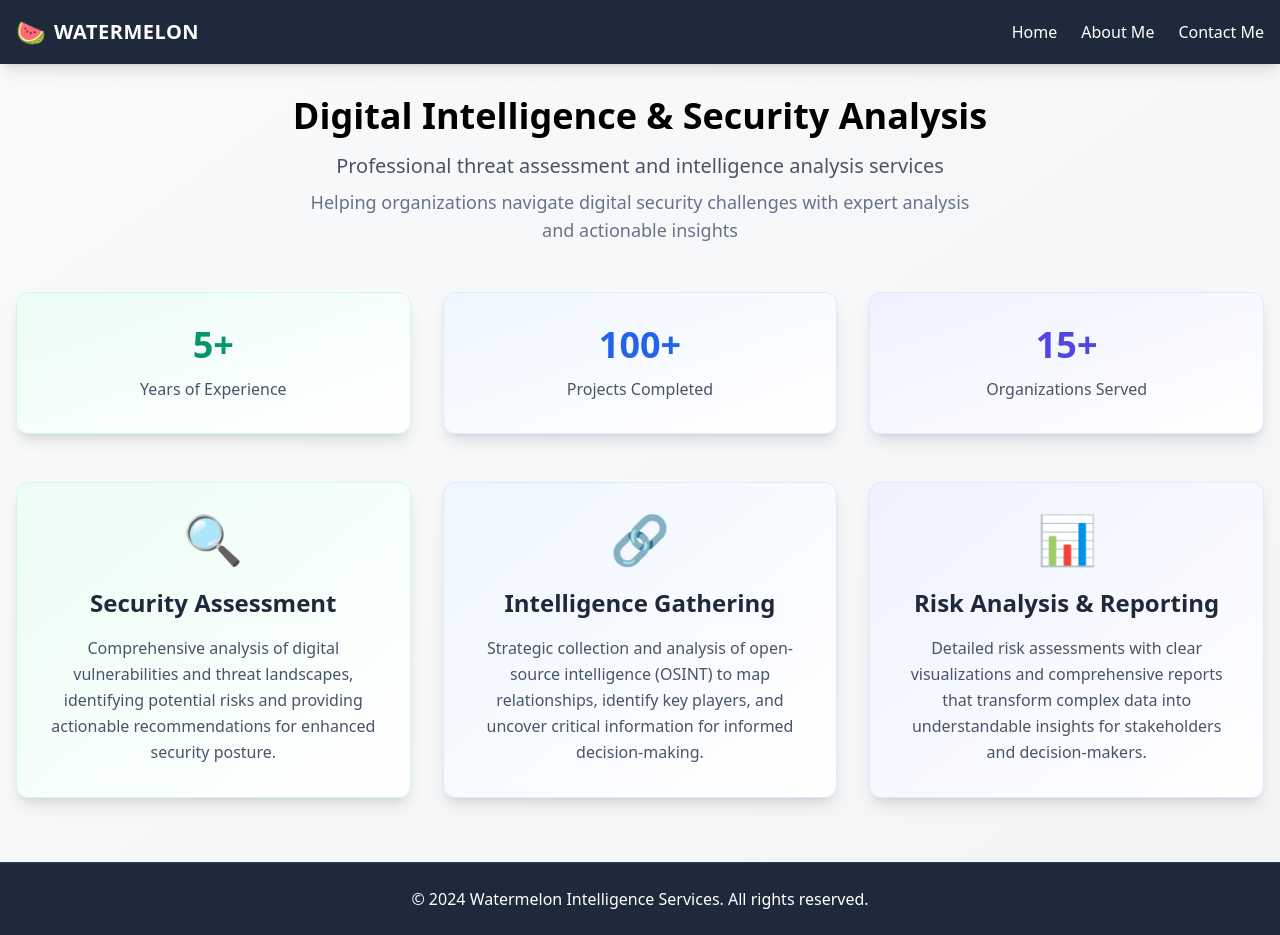
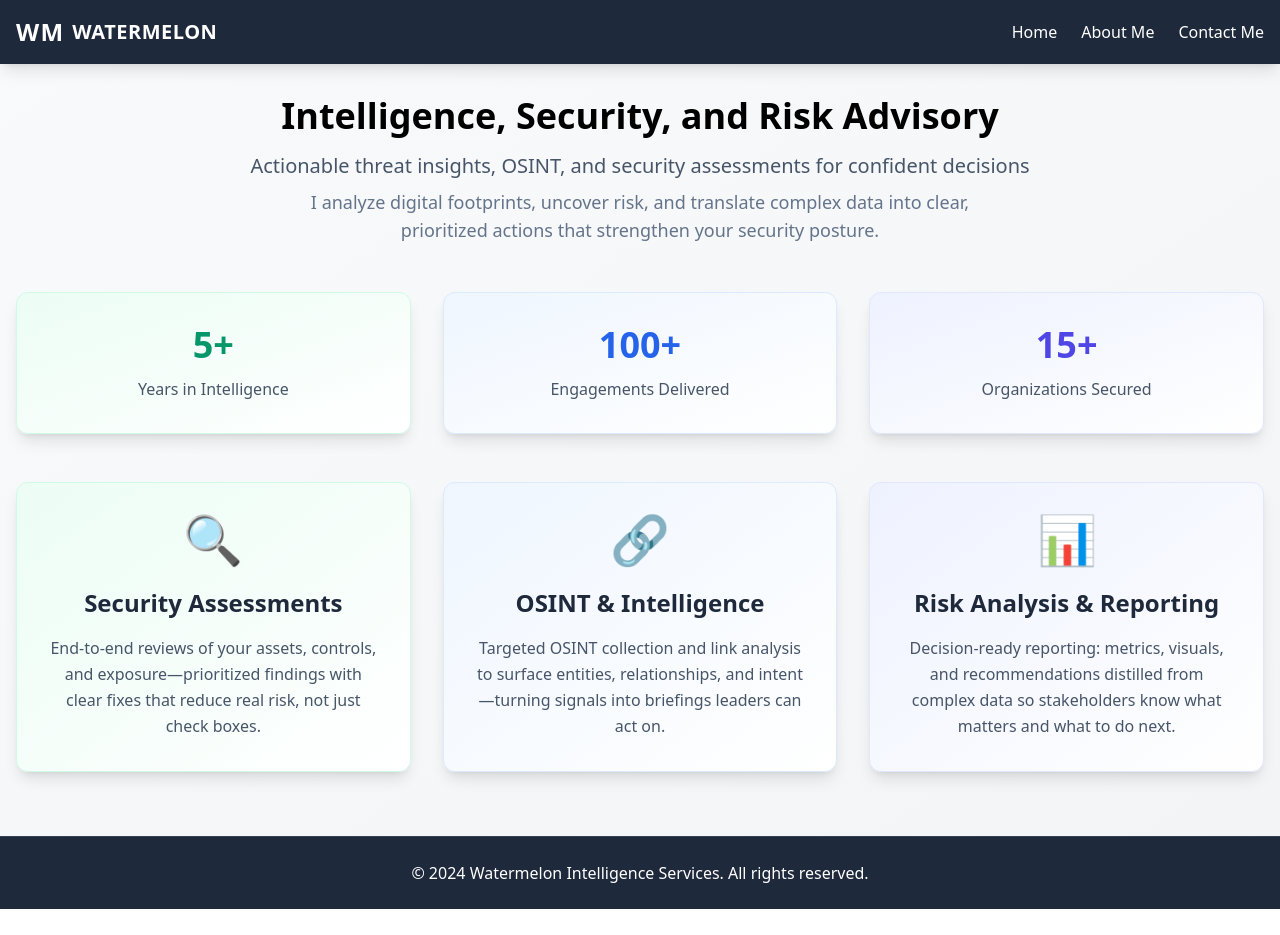
Before and after one commit to water-stack/watermelon-intelligence-services, a plain HTML site: page index.html in a window 1280 px wide. After the commit the page ends 909 px from the top, so only its background shows below. Drawn offline with nearby package versions, Linux system fonts and the light colour scheme.

Commit message:
Refine branding and content across website; update README, HTML, and scripts for consistency and clarity

```diff
--- a/index.html
+++ b/index.html
@@ -4,63 +4,80 @@
     <meta charset="UTF-8">
     <meta name="viewport" content="width=device-width, initial-scale=1.0">
     <title>Watermelon Intelligence Services</title>
+    <meta name="description" content="Digital intelligence, OSINT, security assessment, and risk analysis services delivering actionable insights for organizations.">
+    <link rel="canonical" href="index.html">
+
+    <!-- Open Graph -->
+    <meta property="og:title" content="Watermelon Intelligence Services">
+    <meta property="og:description" content="Digital intelligence, OSINT, security assessment, and risk analysis services.">
+    <meta property="og:type" content="website">
+    <meta property="og:url" content="index.html">
+
+    <!-- Twitter -->
+    <meta name="twitter:card" content="summary_large_image">
+    <meta name="twitter:title" content="Watermelon Intelligence Services">
+    <meta name="twitter:description" content="Digital intelligence, OSINT, security assessment, and risk analysis services.">
+
+    <!-- Tailwind CDN with preconnect for performance -->
+    <link rel="preconnect" href="https://cdn.tailwindcss.com">
     <script src="https://cdn.tailwindcss.com"></script>
 </head>
 <body class="bg-gradient-to-br from-gray-50 to-gray-100">
-    <header class="bg-slate-800 text-white py-4 shadow-lg">
-        <nav class="container mx-auto px-4">
+    <a href="#main" class="sr-only focus:not-sr-only focus:absolute focus:top-2 focus:left-2 bg-slate-800 text-white px-3 py-2 rounded">Skip to main content</a>
+    <header class="bg-slate-800 text-white py-4 shadow-lg" role="banner">
+        <nav class="container mx-auto px-4" aria-label="Primary">
             <div class="flex justify-between items-center">
                 <div class="flex items-center space-x-2">
-                    <span class="text-2xl">🍉</span>
+                    <span class="text-2xl font-black tracking-wider select-none" aria-hidden="true">WM</span>
                     <span class="text-xl font-bold tracking-wide">WATERMELON</span>
                 </div>
                 <ul class="flex space-x-6">
-                    <li><a href="index.html" class="hover:text-gray-300">Home</a></li>
-                    <li><a href="about.html" class="hover:text-gray-300">About Me</a></li>
-                    <li><a href="contact.html" class="hover:text-gray-300">Contact Me</a></li>
+                    <li><a href="index.html" class="hover:text-gray-300 focus:outline-none focus:ring-2 focus:ring-white/60 rounded">Home</a></li>
+                    <li><a href="about.html" class="hover:text-gray-300 focus:outline-none focus:ring-2 focus:ring-white/60 rounded">About Me</a></li>
+                    <li><a href="contact.html" class="hover:text-gray-300 focus:outline-none focus:ring-2 focus:ring-white/60 rounded">Contact Me</a></li>
                 </ul>
             </div>
         </nav>
     </header>
 
-    <main class="container mx-auto px-4 py-8">
+    <main id="main" class="container mx-auto px-4 py-8">
         <section class="text-center mb-12">
-            <h1 class="text-4xl font-bold mb-4">Digital Intelligence & Security Analysis</h1>
-            <p class="text-xl text-slate-600 font-medium">Professional threat assessment and intelligence analysis services</p>
-            <p class="text-lg text-slate-500 mt-2 max-w-2xl mx-auto">Helping organizations navigate digital security challenges with expert analysis and actionable insights</p>
+            <h1 class="text-4xl font-bold mb-4">Intelligence, Security, and Risk Advisory</h1>
+            <p class="text-xl text-slate-600 font-medium">Actionable threat insights, OSINT, and security assessments for confident decisions</p>
+            <p class="text-lg text-slate-500 mt-2 max-w-2xl mx-auto">I analyze digital footprints, uncover risk, and translate complex data into clear, prioritized actions that strengthen your security posture.</p>
         </section>
 
         <section class="grid md:grid-cols-3 gap-8 mb-12">
             <div class="text-center p-8 bg-gradient-to-br from-emerald-50 to-white rounded-xl shadow-lg hover:shadow-xl transition-all duration-300 border border-emerald-100 hover:border-emerald-200">
                 <div class="text-4xl font-bold text-emerald-600 mb-3">5+</div>
-                <div class="text-slate-600 font-medium">Years of Experience</div>
+                <div class="text-slate-600 font-medium">Years in Intelligence</div>
             </div>
             <div class="text-center p-8 bg-gradient-to-br from-blue-50 to-white rounded-xl shadow-lg hover:shadow-xl transition-all duration-300 border border-blue-100 hover:border-blue-200">
                 <div class="text-4xl font-bold text-blue-600 mb-3">100+</div>
-                <div class="text-slate-600 font-medium">Projects Completed</div>
+                <div class="text-slate-600 font-medium">Engagements Delivered</div>
             </div>
             <div class="text-center p-8 bg-gradient-to-br from-indigo-50 to-white rounded-xl shadow-lg hover:shadow-xl transition-all duration-300 border border-indigo-100 hover:border-indigo-200">
                 <div class="text-4xl font-bold text-indigo-600 mb-3">15+</div>
-                <div class="text-slate-600 font-medium">Organizations Served</div>
+                <div class="text-slate-600 font-medium">Organizations Secured</div>
             </div>
         </section>
 
-        <section class="grid md:grid-cols-3 gap-8">
-            <div class="text-center p-8 bg-gradient-to-br from-emerald-50 to-white rounded-xl shadow-lg hover:shadow-xl transition-all duration-300 border border-emerald-100 hover:border-emerald-200 hover:scale-105">
-                <div class="text-5xl mb-6">🔍</div>
-                <h3 class="text-2xl font-bold mb-4 text-slate-800">Security Assessment</h3>
-                <p class="text-slate-600 leading-relaxed">Comprehensive analysis of digital vulnerabilities and threat landscapes, identifying potential risks and providing actionable recommendations for enhanced security posture.</p>
-            </div>
-            <div class="text-center p-8 bg-gradient-to-br from-blue-50 to-white rounded-xl shadow-lg hover:shadow-xl transition-all duration-300 border border-blue-100 hover:border-blue-200 hover:scale-105">
-                <div class="text-5xl mb-6">🔗</div>
-                <h3 class="text-2xl font-bold mb-4 text-slate-800">Intelligence Gathering</h3>
-                <p class="text-slate-600 leading-relaxed">Strategic collection and analysis of open-source intelligence (OSINT) to map relationships, identify key players, and uncover critical information for informed decision-making.</p>
-            </div>
-            <div class="text-center p-8 bg-gradient-to-br from-indigo-50 to-white rounded-xl shadow-lg hover:shadow-xl transition-all duration-300 border border-indigo-100 hover:border-indigo-200 hover:scale-105">
-                <div class="text-5xl mb-6">📊</div>
+        <section class="grid md:grid-cols-3 gap-8" aria-label="Services">
+            <article class="text-center p-8 bg-gradient-to-br from-emerald-50 to-white rounded-xl shadow-lg hover:shadow-xl transition-all duration-300 border border-emerald-100 hover:border-emerald-200 hover:scale-105">
+                <div class="text-5xl mb-6" aria-hidden="true">🔍</div>
+                <h3 class="text-2xl font-bold mb-4 text-slate-800">Security Assessments</h3>
+                <p class="text-slate-600 leading-relaxed">End‑to‑end reviews of your assets, controls, and exposure—prioritized findings with clear fixes that reduce real risk, not just check boxes.</p>
+            </article>
+            <article class="text-center p-8 bg-gradient-to-br from-blue-50 to-white rounded-xl shadow-lg hover:shadow-xl transition-all duration-300 border border-blue-100 hover:border-blue-200 hover:scale-105">
+                <div class="text-5xl mb-6" aria-hidden="true">🔗</div>
+                <h3 class="text-2xl font-bold mb-4 text-slate-800">OSINT & Intelligence</h3>
+                <p class="text-slate-600 leading-relaxed">Targeted OSINT collection and link analysis to surface entities, relationships, and intent—turning signals into briefings leaders can act on.</p>
+            </article>
+            <article class="text-center p-8 bg-gradient-to-br from-indigo-50 to-white rounded-xl shadow-lg hover:shadow-xl transition-all duration-300 border border-indigo-100 hover:border-indigo-200 hover:scale-105">
+                <div class="text-5xl mb-6" aria-hidden="true">📊</div>
                 <h3 class="text-2xl font-bold mb-4 text-slate-800">Risk Analysis & Reporting</h3>
-                <p class="text-slate-600 leading-relaxed">Detailed risk assessments with clear visualizations and comprehensive reports that transform complex data into understandable insights for stakeholders and decision-makers.</p>
-            </div>
+                <p class="text-slate-600 leading-relaxed">Decision‑ready reporting: metrics, visuals, and recommendations distilled from complex data so stakeholders know what matters and what to do next.</p>
+            </article>
         </section>
     </main>
 
--- a/script.js
+++ b/script.js
@@ -1,4 +1,4 @@
-// Contact form functionality
+// Form handling
 document.addEventListener('DOMContentLoaded', function() {
     const contactForm = document.getElementById('contact-form');
     const successMessage = document.getElementById('success-message');
@@ -124,7 +124,7 @@ function clearErrors() {
     });
 }
 
-// Mobile menu functionality (placeholder)
+// Mobile menu
 function toggleMobileMenu() {
     console.log('Mobile menu toggle clicked');
     // Add mobile menu implementation here if needed
```
Also changed, not shown: about.html (+1 -2 lines), contact.html (+1 -1 lines), 3 other files.
